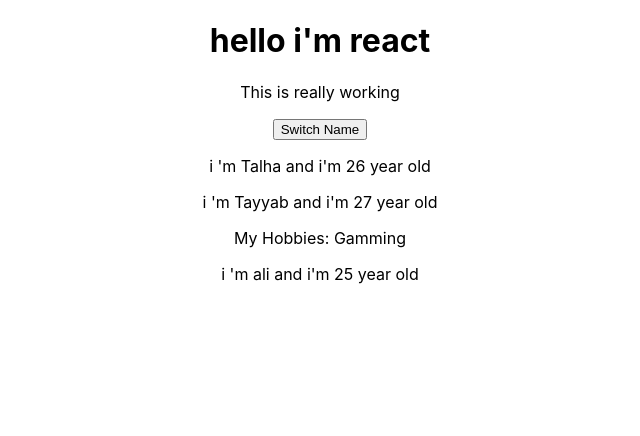
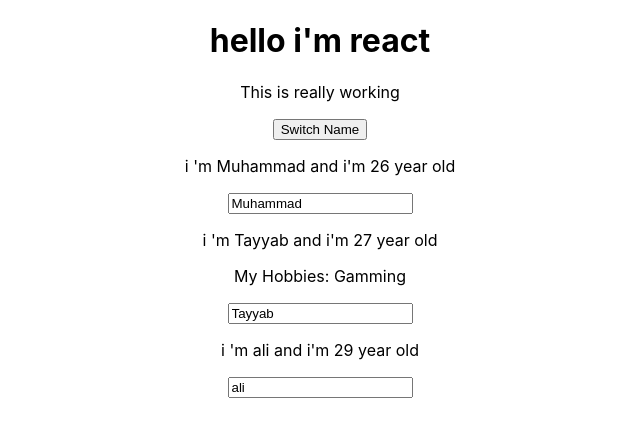
Before and after one commit to talhabutt1996/React, a React (Create React App) app: page / in a window 1280 px wide. Shown: the top 436 px of the page, without its empty margins (320-960 px from the left). Built offline with nearby package versions, Linux system fonts and the light colour scheme.

Commit message:
two way binding

```diff
--- a/src/App.js
+++ b/src/App.js
@@ -1,34 +1,49 @@
 import './App.css'
-import React, { useState } from 'react'
+import React, { Component } from 'react'
 import Person from './Person/Person'
-const App = props => {
-  const [PersenState, setPerenState] = useState({
+class App extends Component {
+  state = {
     persons: [
-      { name: "Talha", age: 26 },
+      { name: "Muhammad", age: 26 },
+      { name: "Tayyab", age: 27 },
+      { name: "ali", age: 29 }
+    ]
+  }
+  switchButtonHandler = (newName) => {
+    // console.log("clicked")
+    this.setState({
+      persons: [
+        { name: newName, age: 26 },
         { name: "Tayyab", age: 27 },
         { name: "ali", age: 25 }
       ]
     })
-
-  const switchButtonHandler = () => {
+  }
+  changeHandler = (event) => {
     // console.log("clicked")
-    setPerenState({
+    this.setState({
       persons: [
-        { name: "Muhammad", age: 26 },
+        { name: event.target.value, age: 26 },
         { name: "Tayyab", age: 27 },
-        { name: "ali", age: 22 }
+        { name: "ali", age: 25 }
       ]
     })
   }
+  render() {
     return (
       <div className='App'>
         <h1>hello i'm react</h1>
         <p> This is really working</p>
-      <button onClick={switchButtonHandler}>Switch Name</button>
-      <Person name={PersenState.persons[0].name} age={PersenState.persons[0].age} />
-      <Person name={PersenState.persons[1].name} age={PersenState.persons[1].age}>My Hobbies: Gamming</Person>
-      <Person name={PersenState.persons[2].name} age={PersenState.persons[2].age} />
-    </div>
+        <button onClick={this.switchButtonHandler.bind(this, 'rabia')}>Switch Name</button>
+        <Person name={this.state.persons[0].name}
+          age={this.state.persons[0].age} changed={this.changeHandler} />
+        <Person name={this.state.persons[1].name}
+          age={this.state.persons[1].age}>My Hobbies: Gamming</Person>
+        <Person name={this.state.persons[2].name}
+          age={this.state.persons[2].age} click={this.switchButtonHandler.bind(this, 'Farzana')} />
+      </div >
     )
   }
+}
+
 export default App
--- a/src/Person/Person.js
+++ b/src/Person/Person.js
@@ -2,8 +2,9 @@ import React from 'react'
 const person = (props) => {
     return (
         <div>
-            <p> i 'm {props.name} and i'm {props.age} year old</p>
+            <p onClick={props.click}> i 'm {props.name} and i'm {props.age} year old</p>
             <p>{props.children}</p>
+            <input type="text" onChange={props.changed} value={props.name} />
         </div>
 
     )
```
Lines whose indentation alone changed are shown as unchanged.
